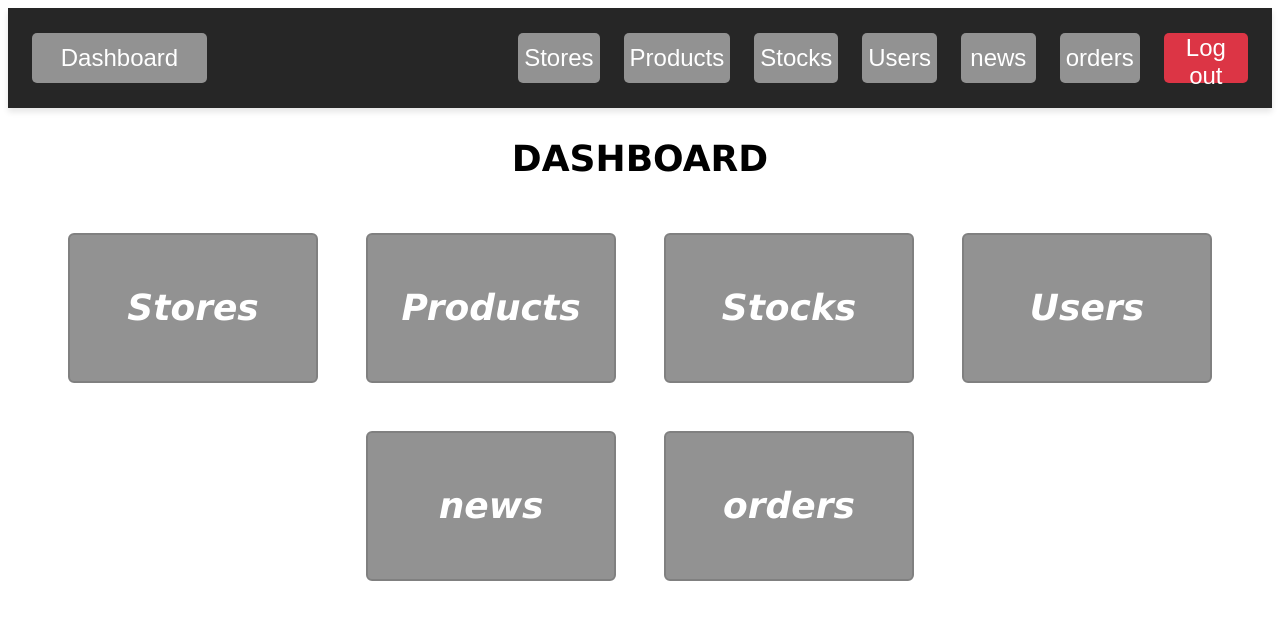
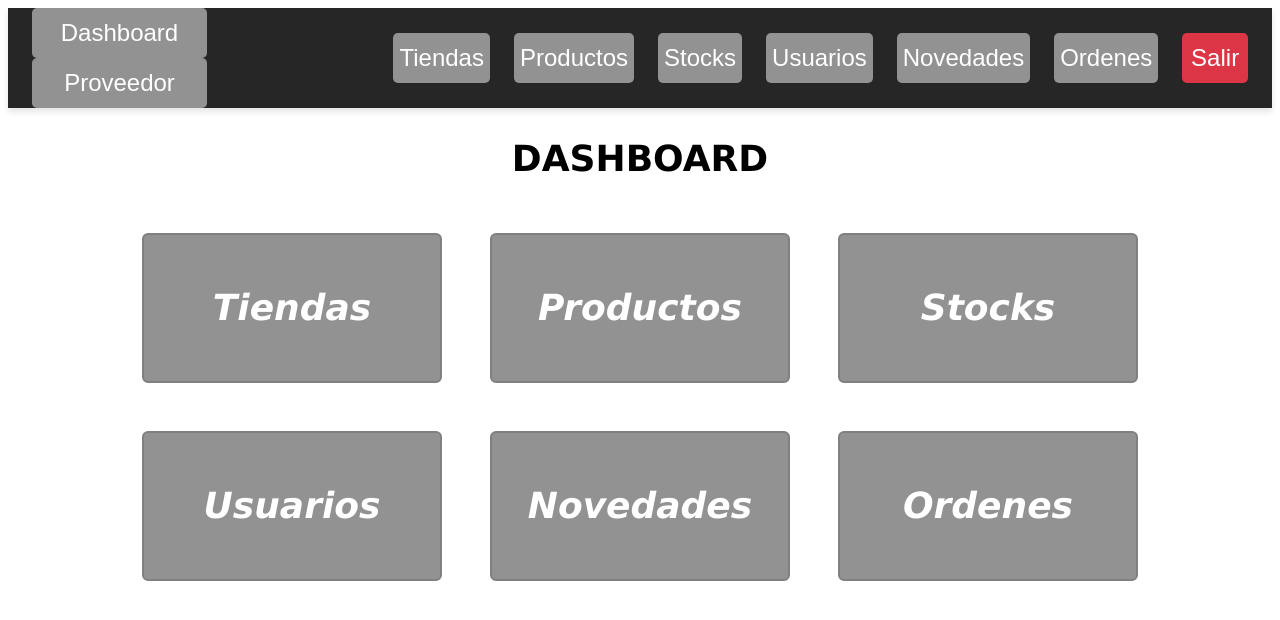
Before and after one commit to Delbelt/Grpc-G1-Interfaz, a React (Create React App) app: page /dashboard in a window 1280 px wide. Shown: the top 620 px of the page. Built offline with nearby package versions, Linux system fonts and the light colour scheme; sample sign-in values are in the browser's storage.

Commit message:
REF: components

```diff
--- a/src/components/CardListView/CardListView.module.css
+++ b/src/components/CardListView/CardListView.module.css
@@ -3,12 +3,12 @@
   border: 1px solid gray;
   box-shadow: 0px 0px 12px 1px;
   border-radius: 6px;
-  width: 400px;
+  width: max-content;
   height: max-content;
   display: flex;
   justify-content: start;
   align-items: center;
-  padding: 0;
+  padding: 0.5rem;
   display: flex;
   flex-direction: column;
   background-color: rgb(223, 223, 223);
@@ -23,7 +23,7 @@
 
 .listActionsButton {
   cursor: pointer;
-  width: 100px;
+  width: 150px;
   height: 40px;
   border-radius: 5px;
   border: 1px solid gray;
--- a/src/components/CardListView/index.tsx
+++ b/src/components/CardListView/index.tsx
@@ -4,17 +4,35 @@ interface CardListViewProps {
   title: string;
   children: React.ReactNode;
   onClick?: (event: React.MouseEvent<HTMLButtonElement, MouseEvent>) => void;
+  titleFirstButton?: string;
+  titleSecondButton?: string;
+  viewFirstButton?: boolean;
+  viewSecondButton?: boolean;
 }
 
-const CardListView = ({ title, children, onClick }: CardListViewProps) => {
+const CardListView = ({
+  title,
+  children,
+  onClick,
+  titleFirstButton = "Modificar",
+  titleSecondButton = "Eliminar",
+  viewFirstButton = true,
+  viewSecondButton = true,
+}: CardListViewProps) => {
   return (
     <div className={styles.listContent}>
       <h2>{title}</h2>
       <div className={styles.listActions}>
-        <button onClick={onClick} className={`${styles.listActionsButton} ${styles.update}`}>
-          Modificar
-        </button>
-        <button className={`${styles.listActionsButton} ${styles.delete}`}>Eliminar</button>
+        {viewFirstButton && (
+          <button onClick={onClick} className={`${styles.listActionsButton} ${styles.update}`}>
+            {titleFirstButton}
+          </button>
+        )}
+        {viewSecondButton && (
+          <button className={`${styles.listActionsButton} ${styles.delete}`}>
+            {titleSecondButton}
+          </button>
+        )}
       </div>
       <span className={styles.listLineBreak}></span>
       {children}
--- a/src/components/CardModule/CardModule.module.css
+++ b/src/components/CardModule/CardModule.module.css
@@ -1,5 +1,5 @@
 .moduleContainer {
-  width: 250px;
+  width: 300px;
   height: 150px;
   margin: 1rem;
   font-size: 1.5em;
--- a/src/components/Home/index.tsx
+++ b/src/components/Home/index.tsx
@@ -18,7 +18,7 @@ const Home = () => {
         <Container classname={styles.homeContainer}>
           {modules.map((module) => {
             return (
-              <CardModule module={module.module} onClick={() => handleNavigate(module.module)} />
+              <CardModule module={module.name} onClick={() => handleNavigate(module.module)} />
             );
           })}
         </Container>
--- a/src/components/Navbar/index.tsx
+++ b/src/components/Navbar/index.tsx
@@ -4,7 +4,8 @@ import { modules } from "utils/modules";
 import useNavigateModule from "hooks/useNavigateModule";
 
 const Navbar = () => {
-  const { handleNavigate, loginNavigate } = useNavigateModule();
+  const { handleNavigate, loginNavigate, handleNavigateProvider, handleNavigateDashboard } =
+    useNavigateModule();
 
   const handleLogout = () => {
     localStorage.removeItem("token");
@@ -15,21 +16,26 @@ const Navbar = () => {
   return (
     <Container position='right' classname={styles.navbarContainer}>
       <div className={styles.navbarPrincipal}>
-        <button className={styles.navbarPages} onClick={() => handleNavigate()}>
-          Dashboard
-        </button>
+        <div>
+          <button className={styles.navbarPages} onClick={() => handleNavigateDashboard()}>
+            Dashboard
+          </button>
+          <button className={styles.navbarPages} onClick={() => handleNavigateProvider()}>
+            Proveedor
+          </button>
+        </div>
       </div>
 
       {modules.map((module) => {
         return (
           <button className={styles.navbarPages} onClick={() => handleNavigate(module.module)}>
-            {module.module}
+            {module.name}
           </button>
         );
       })}
 
       <button className={styles.navbarLogout} onClick={handleLogout}>
-        Log out
+        Salir
       </button>
     </Container>
   );
```
